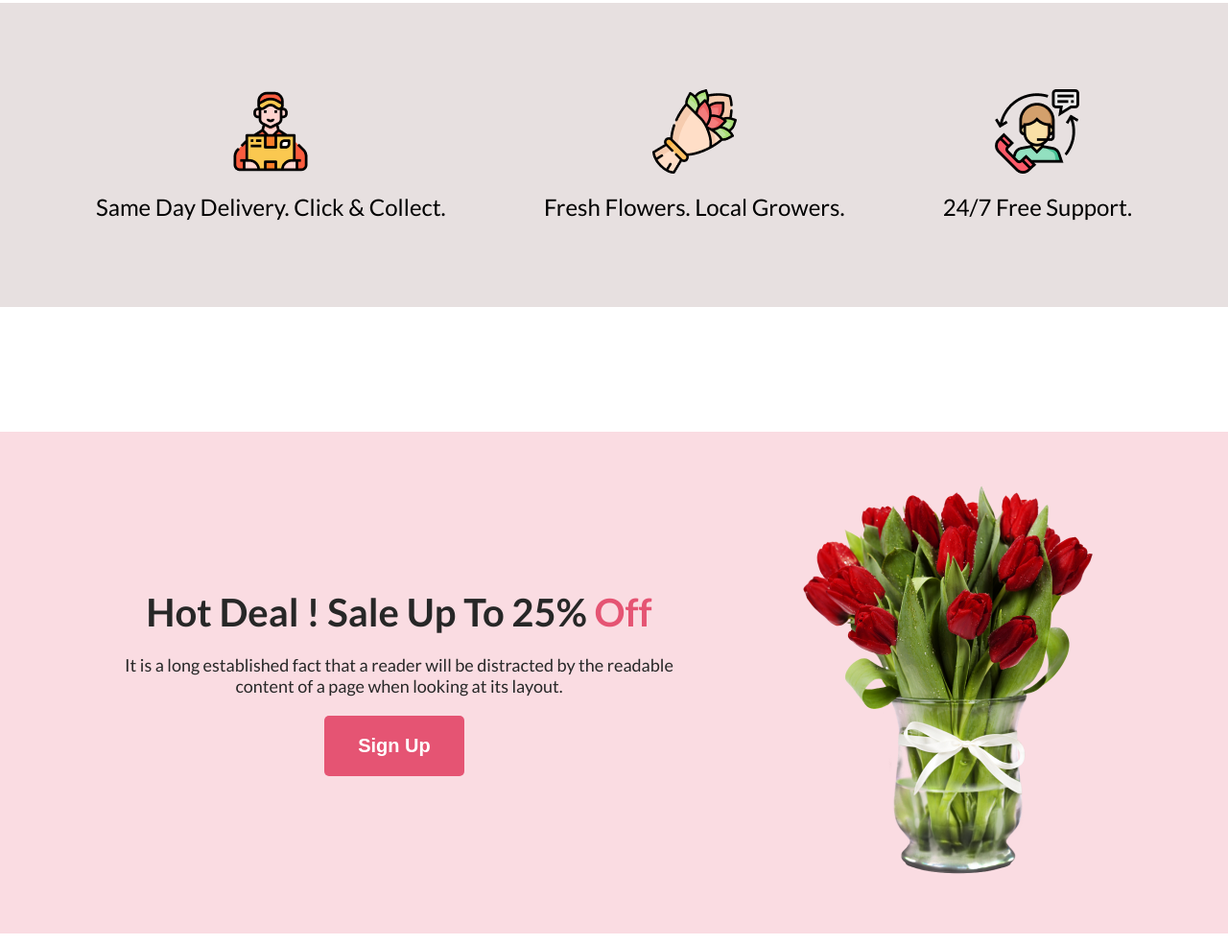
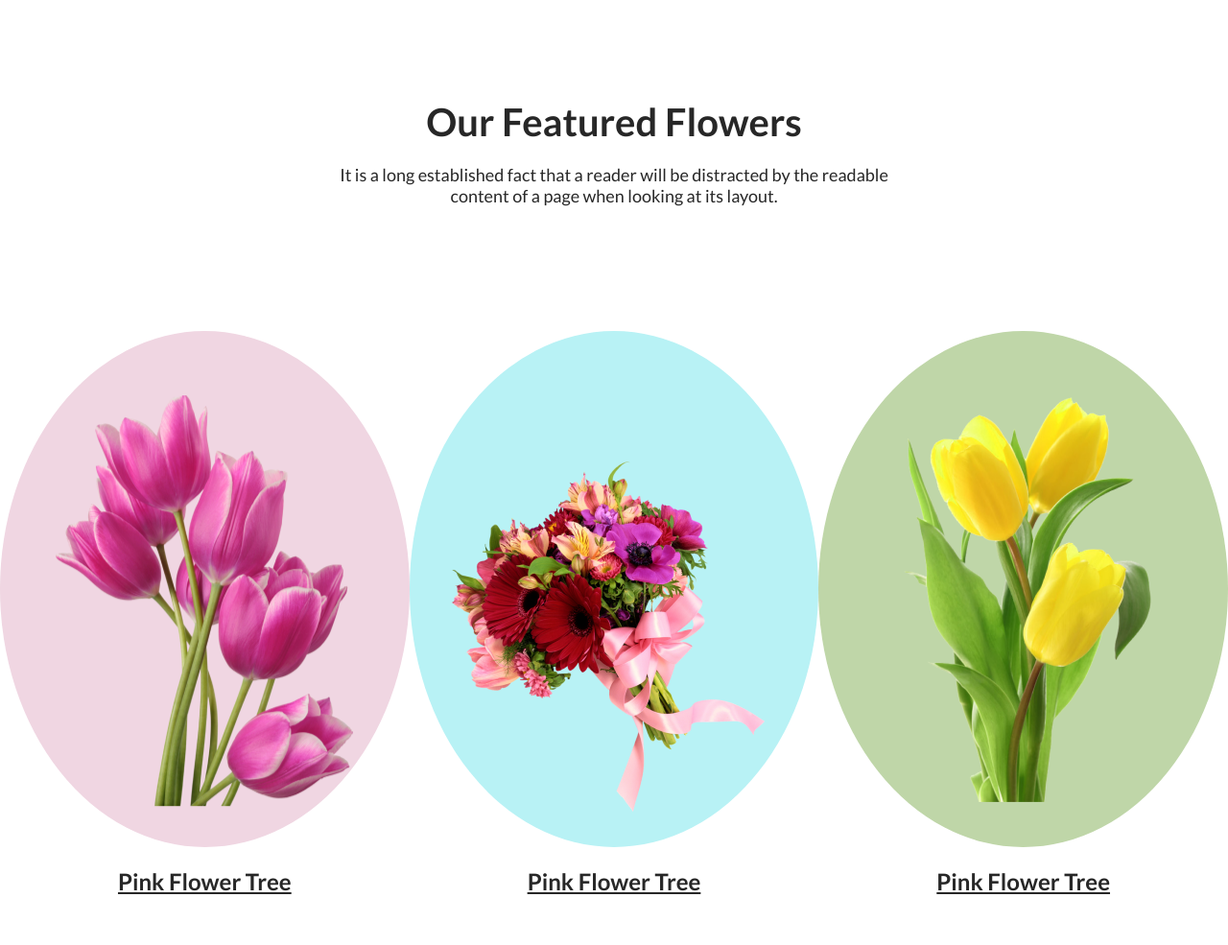
Before and after one commit to anikjoyy/flower-shop, a plain HTML site: page index.html in a window 1280 px wide. Shown: the part 127-1112 px from the top of the page at 96% size. Drawn offline with Linux system fonts and the light colour scheme.

Commit message:
created featured section

```diff
--- a/css/style.css
+++ b/css/style.css
@@ -43,6 +43,79 @@ main {
 /* section related css  */
 section {
   margin-top: 130px;
+}
+
+/* featured related css  */
+.featured-title {
+  font-size: 40px;
+  font-weight: 700;
+  color: #272727;
+  text-align: center;
+  padding-top: 100px;
+}
+
+.featured-description {
+  font-size: 18px;
+  font-weight: 400;
+  color: #272727;
+  text-align: center;
+  margin-top: 20px;
+}
+
+.featured-images {
+  display: flex;
+  justify-content: space-between;
+  margin-top: 50px;
+}
+
+.featured-image {
+  width: 464px;
+  height: 538px;
+  margin-bottom: 130px;
+  position: relative;
+  border-radius: 50%;
+  transform: translateY(80px);
+}
+
+.featured-image img {
+  height: auto;
+  position: absolute;
+  bottom: 0;
+  left: 50%;
+  transform: translateX(-50%) translateY(-10%);
+}
+
+.featured-image p {
+  position: absolute;
+  bottom: -60px;
+  left: 50%;
+  transform: translateX(-50%);
+  text-align: center;
+  font-weight: 700;
+  font-size: 24px;
+  text-decoration: underline;
+  margin: 0;
+  padding: 10px;
+  color: #272727;
+  width: 100%;
+  transition: text-shadow 0.3s ease;
+  text-shadow: 0 0 0 transparent;
+}
+
+.featured-image p:hover {
+  text-shadow: 0 0 10px #e55473, 0 0 20px #e55473, 0 0 30px #e55473;
+}
+
+.img1 {
+  background-color: #f0d6e2;
+}
+
+.img2 {
+  background-color: #b8f2f5;
+}
+
+.img3 {
+  background-color: #bfd6a8;
 }
 
 /* additional related css  */
--- a/index.html
+++ b/index.html
@@ -12,6 +12,30 @@
 <body>
     <header></header>
     <main>
+        <!-- featured section  -->
+        <section class="featured section">
+            <h3 class="featured-title">Our Featured Flowers</h3>
+            <p class="featured-description">It is a long established fact that a reader will be distracted by the
+                readable <br>content of a page when
+                looking at its
+                layout.
+            </p>
+            <div class="featured-images">
+                <div class="featured-image img1">
+                    <img src="./assets/pngwing 6.png" alt="">
+                    <p>Pink Flower Tree</p>
+                </div>
+                <div class="featured-image img2">
+                    <img src="./assets/pngwing 5.png" alt="">
+                    <p>Pink Flower Tree</p>
+                </div>
+                <div class="featured-image img3">
+                    <img src="./assets/pngwing 7.png" alt="">
+                    <p>Pink Flower Tree</p>
+                </div>
+            </div>
+
+        </section>
         <!-- additional section  -->
         <section class="additional-section">
             <div class="additional-div">
```
